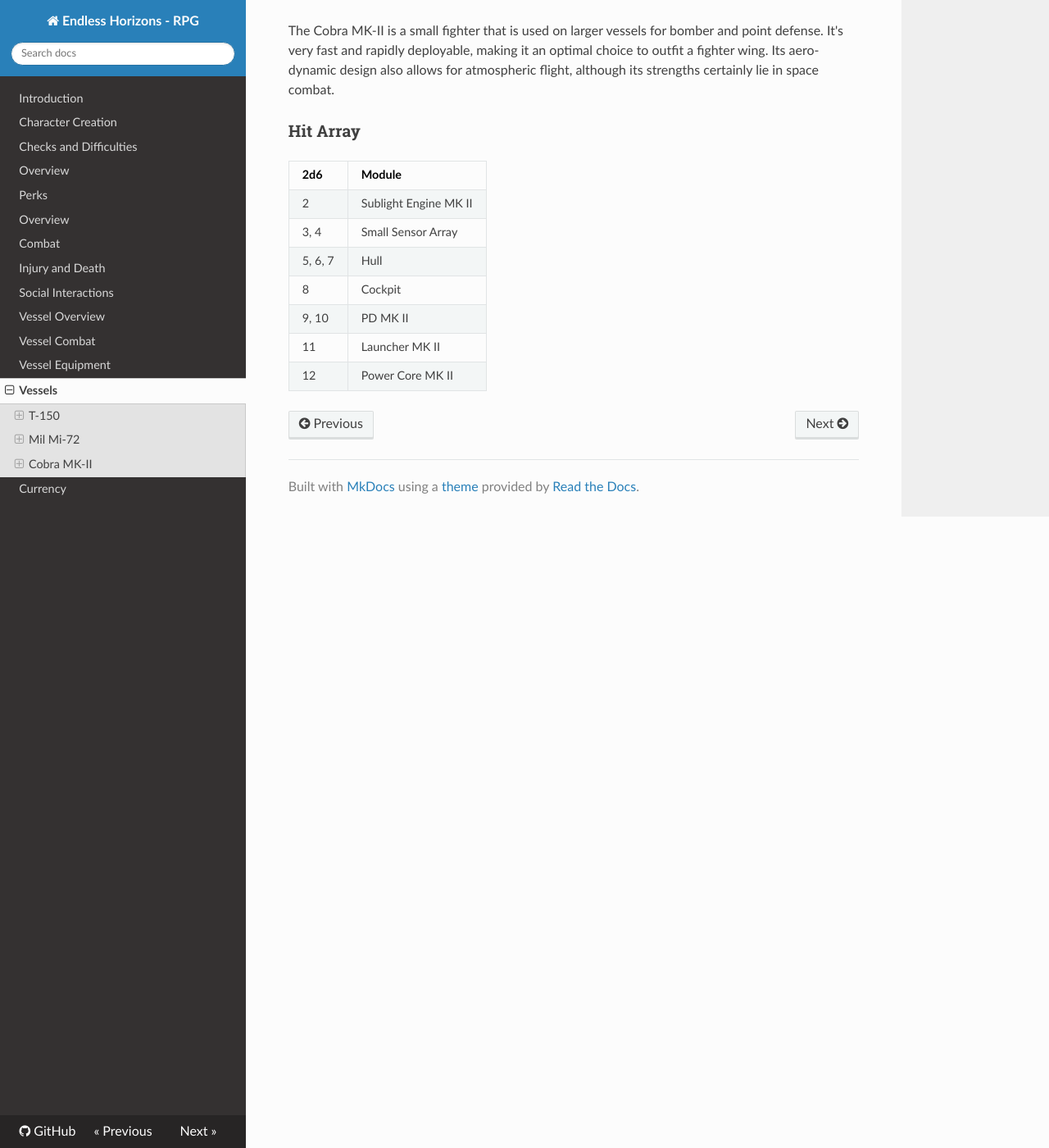
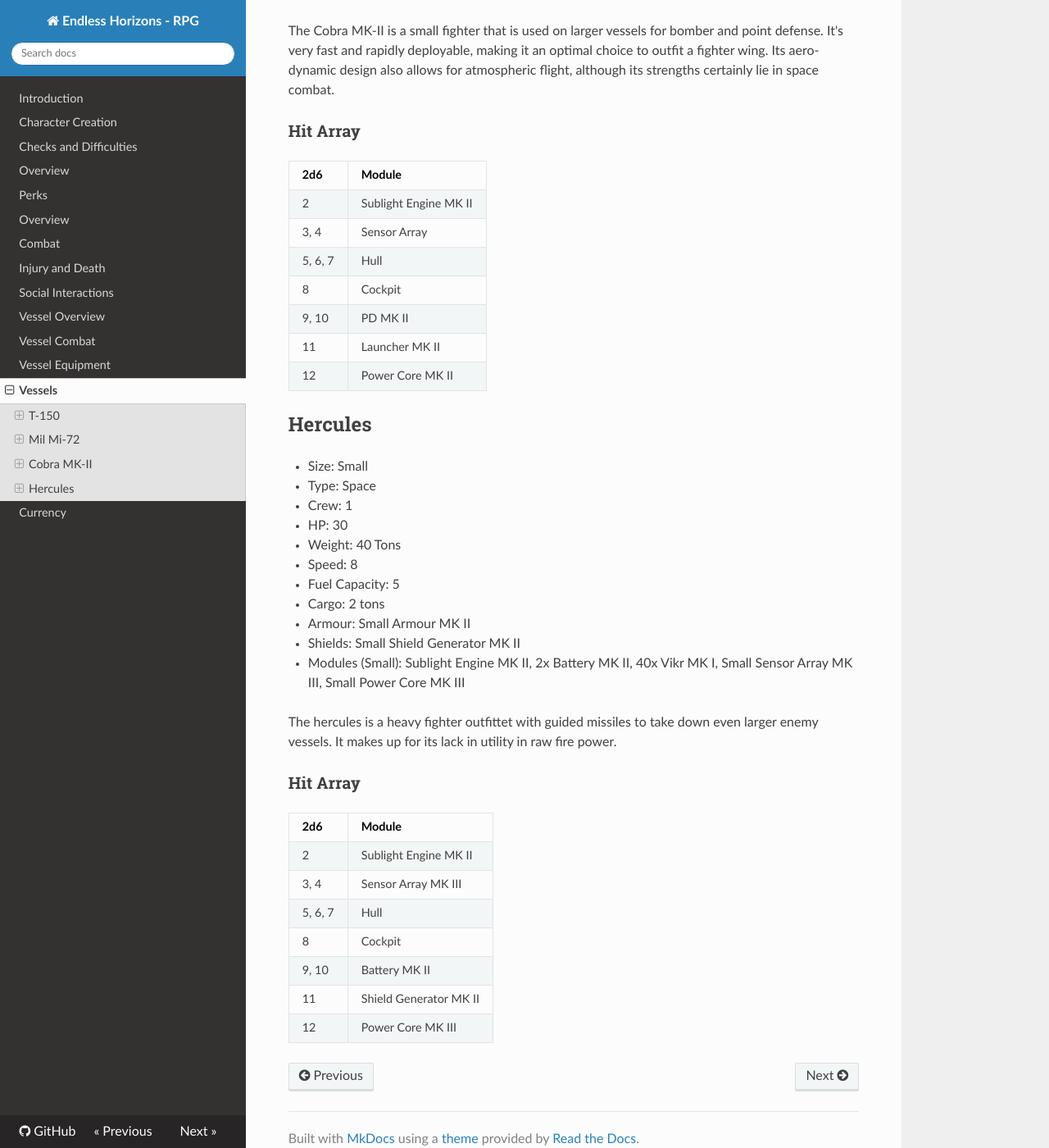
Before and after one commit to ehrpg/rules, an MkDocs documentation site: the page built from docs/vessellist.md, in a window 1280 px wide and 1400 px high, scrolled down 2358 px. Shown: the whole window at 82% size. Built offline with MkDocs 1.6.1, drawn with Linux system fonts in a browser that asks for light colours; nearby versions of some CDN libraries; old or Windows-style settings are respelled for this version of MkDocs.

Commit message:
Update vessellist.md
Added another vessel.

```diff
--- a/docs/vessellist.md
+++ b/docs/vessellist.md
@@ -102,9 +102,39 @@ certainly lie in space combat.
 | 2d6      | Module
 |----------|--------
 | 2        | Sublight Engine MK II
-| 3, 4     | Small Sensor Array
+| 3, 4     | Sensor Array
 | 5, 6, 7  | Hull
 | 8        | Cockpit
 | 9, 10    | PD MK II
 | 11       | Launcher MK II
 | 12       | Power Core MK II
+
+## Hercules
+
+- Size: Small
+- Type: Space
+- Crew: 1
+- HP: 30
+- Weight: 40 Tons
+- Speed: 8
+- Fuel Capacity: 5
+- Cargo: 2 tons
+- Armour: Small Armour MK II
+- Shields: Small Shield Generator MK II
+- Modules (Small): Sublight Engine MK II, 2x Battery MK II, 40x Vikr MK I,
+Small Sensor Array MK III, Small Power Core MK III
+
+The hercules is a heavy fighter outfittet with guided missiles to take down even larger
+enemy vessels. It makes up for its lack in utility in raw fire power.
+
+### Hit Array
+
+| 2d6      | Module
+|----------|--------
+| 2        | Sublight Engine MK II
+| 3, 4     | Sensor Array MK III
+| 5, 6, 7  | Hull
+| 8        | Cockpit
+| 9, 10    | Battery MK II
+| 11       | Shield Generator MK II
+| 12       | Power Core MK III
```
